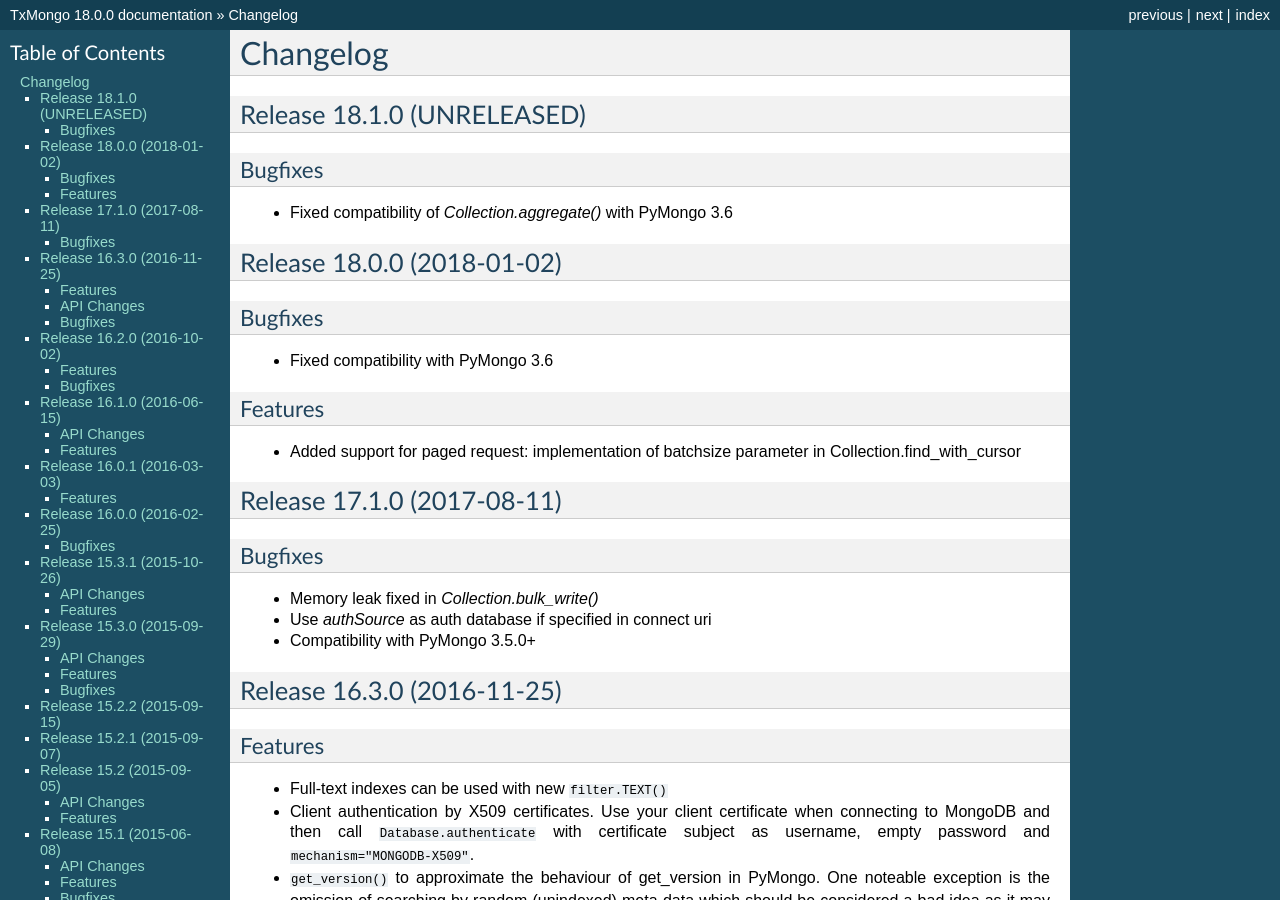
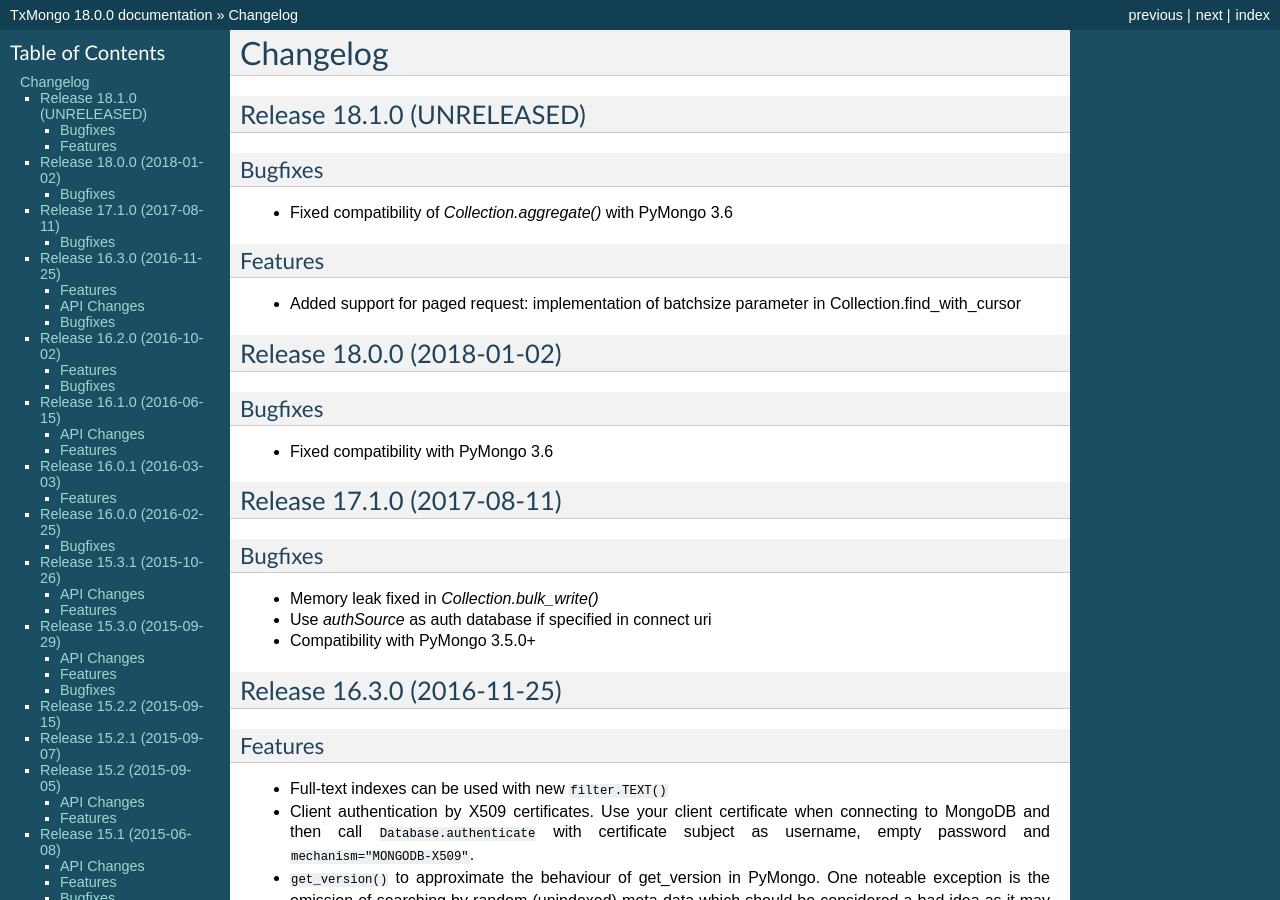
Before and after one commit to twisted/txmongo, a Sphinx documentation site: the page built from docs/source/NEWS.rst, in a window 1280 px wide and 900 px high. Built offline with Sphinx 7.4.7, drawn with Linux system fonts in a browser that asks for light colours; formulas are drawn with MathJax 3; some of the changed lines change nothing that is shown.

Commit message:
Changelog entry for PR #226 moved to 18.1.0 UNRELEASED

```diff
--- a/docs/source/NEWS.rst
+++ b/docs/source/NEWS.rst
@@ -12,6 +12,11 @@
 
 - Fixed compatibility of `Collection.aggregate()` with PyMongo 3.6
 
+Features
+^^^^^^^^
+
+- Added support for paged request: implementation of batchsize parameter in Collection.find_with_cursor
+
 
 Release 18.0.0 (2018-01-02)
 ---------------------------
@@ -20,11 +25,6 @@
 ^^^^^^^^
 
 - Fixed compatibility with PyMongo 3.6
-
-Features
-^^^^^^^^
-
-- Added support for paged request: implementation of batchsize parameter in Collection.find_with_cursor
 
 
 Release 17.1.0 (2017-08-11)
```
